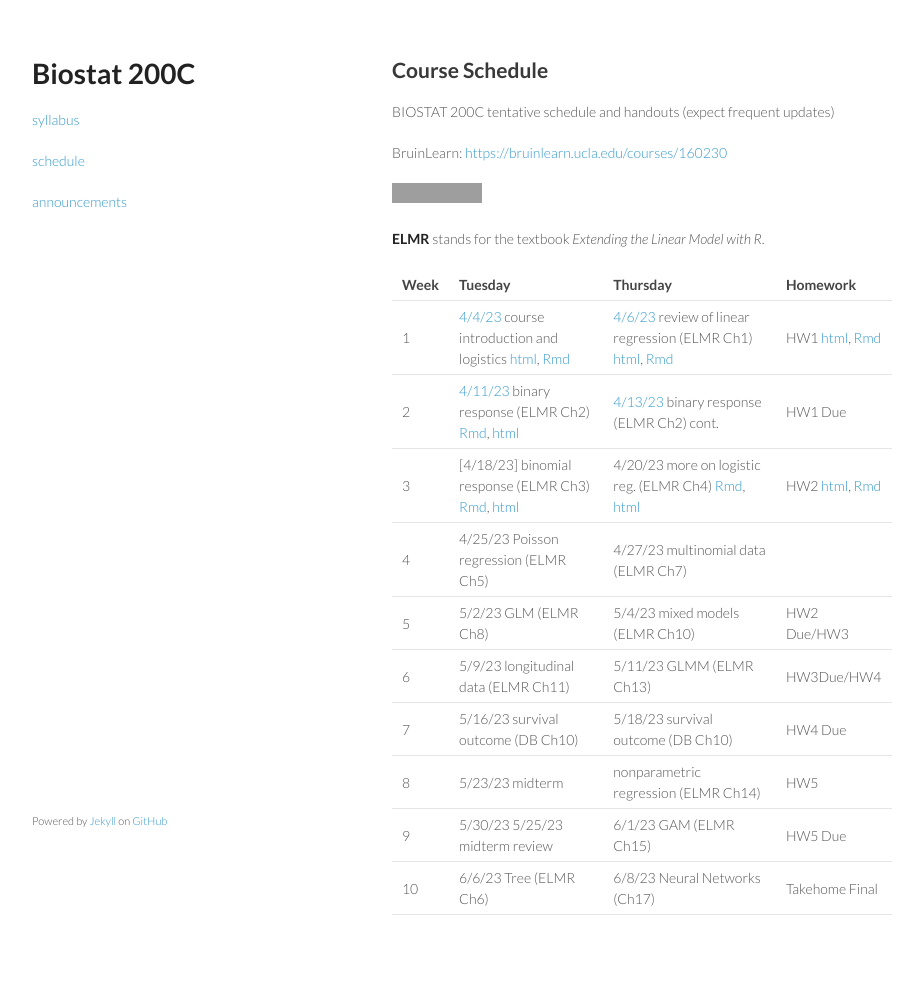
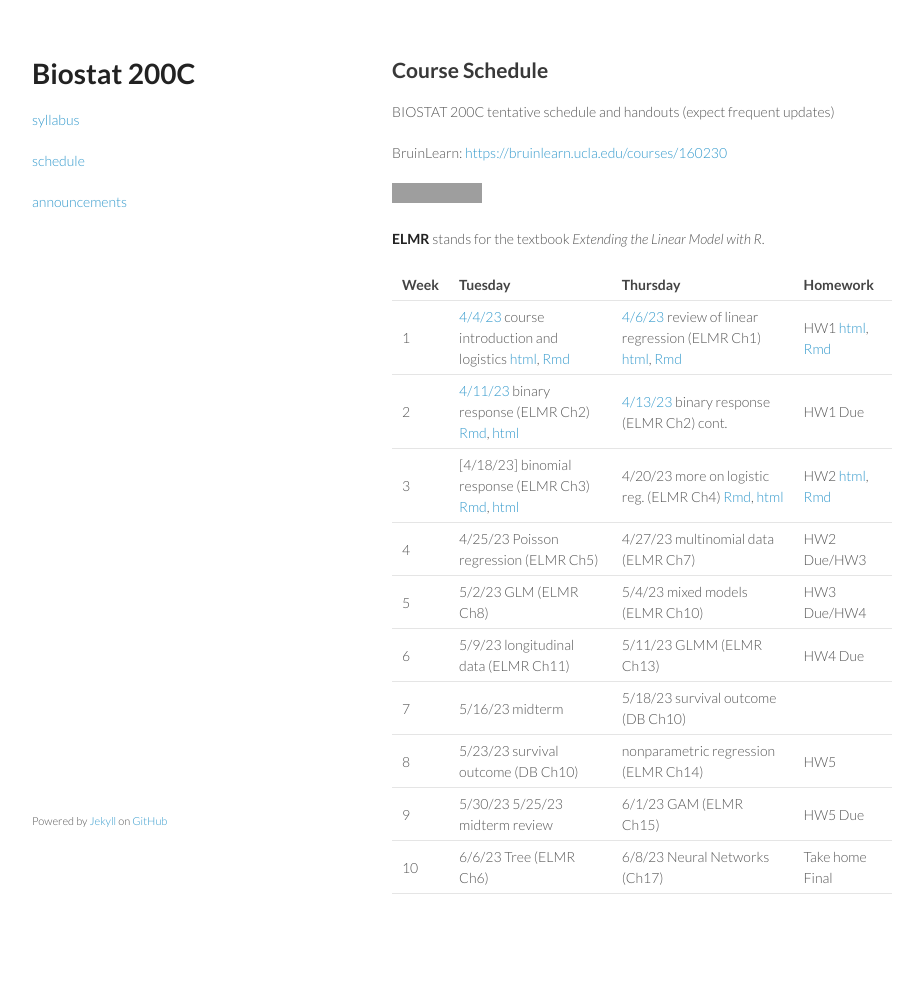
Before and after one commit to ucla-biostat-200c/2023spring, a Jekyll site: the page built from schedule/schedule.md, in a window 1280 px wide. Shown: the whole page, without its empty margins (178-1101 px from the left). Built offline with Jekyll 4.4.1, drawn with Linux system fonts in a browser that asks for light colours; after the commit the page ends 964 px from its top, so only the background shows below that; grey boxes are pictures that could not be loaded.

Commit message:
revise schedule

```diff
--- a/schedule/schedule.md
+++ b/schedule/schedule.md
@@ -18,13 +18,13 @@ BruinLearn: <https://bruinlearn.ucla.edu/courses/160230>
 | 1 |[4/4/23](https://ucla-biostat-200c.github.io/2023spring/biostat200cspring2023/2023/04/04/week1-day1.html) course introduction and logistics [html](../slides/01-intro/intro.html), [Rmd](https://raw.githubusercontent.com/ucla-biostat-200c/2023spring/master/slides/01-intro/intro.Rmd) | [4/6/23](https://ucla-biostat-200c.github.io/2023spring/biostat200cspring2023/2023/04/06/week1-day2.html) review of linear regression (ELMR Ch1) [html](../slides/02-lm/lm.html), [Rmd](https://raw.githubusercontent.com/ucla-biostat-200c/2023spring/master/slides/02-lm/lm.Rmd) | HW1 [html](../hw/hw1.html), [Rmd](https://raw.githubusercontent.com/ucla-biostat-200c/2023spring/master/hw/hw1.Rmd) |
 | 2 | [4/11/23](https://ucla-biostat-200c.github.io/2023spring/biostat200cspring2023/2023/04/11/week2-day1.html) binary response (ELMR Ch2) [Rmd](https://raw.githubusercontent.com/ucla-biostat-200c/2023spring/master/slides/03-binary/binary.Rmd), [html](../slides/03-binary/binary.html) | [4/13/23](https://ucla-biostat-200c.github.io/2023spring/biostat200cspring2023/2023/04/13/week2-day2.html) binary response (ELMR Ch2) cont.|HW1 Due |
 | 3 | [4/18/23] binomial response (ELMR Ch3) [Rmd](https://raw.githubusercontent.com/ucla-biostat-200c/2023spring/master/slides/04-binomial/binomial.Rmd), [html](../slides/04-binomial/binomial.html)  | 4/20/23  more on logistic reg. (ELMR Ch4) [Rmd](https://raw.githubusercontent.com/ucla-biostat-200c/2023spring/master/slides/05-otherlogistic/otherlogistic.Rmd), [html](../slides/05-otherlogistic/otherlogistic.html)  |HW2 [html](../hw/hw2.html), [Rmd](https://raw.githubusercontent.com/ucla-biostat-200c/2023spring/master/hw/hw2.Rmd) |
-| 4 | 4/25/23 Poisson regression (ELMR Ch5) | 4/27/23 multinomial data (ELMR Ch7)  | |
-| 5 | 5/2/23  GLM (ELMR Ch8)  | 5/4/23 mixed models (ELMR Ch10)  |HW2 Due/HW3 |
-| 6 | 5/9/23  longitudinal data (ELMR Ch11)   | 5/11/23 GLMM (ELMR Ch13)   | HW3Due/HW4 |
-| 7 | 5/16/23 survival outcome (DB Ch10)  | 5/18/23 survival outcome (DB Ch10)  | HW4 Due |
-| 8 | 5/23/23  midterm | nonparametric regression (ELMR Ch14) | HW5|
+| 4 | 4/25/23 Poisson regression (ELMR Ch5) | 4/27/23 multinomial data (ELMR Ch7)  | HW2 Due/HW3|
+| 5 | 5/2/23  GLM (ELMR Ch8)  | 5/4/23 mixed models (ELMR Ch10)  | HW3 Due/HW4 |
+| 6 | 5/9/23  longitudinal data (ELMR Ch11)   | 5/11/23 GLMM (ELMR Ch13)   | HW4 Due |
+| 7 | 5/16/23 midterm   | 5/18/23 survival outcome (DB Ch10)  |  |
+| 8 | 5/23/23 survival outcome (DB Ch10)  | nonparametric regression (ELMR Ch14) | HW5|
 | 9 | 5/30/23 5/25/23  midterm review  | 6/1/23 GAM (ELMR Ch15)   | HW5 Due|
-| 10 | 6/6/23 Tree (ELMR Ch6)  | 6/8/23 Neural Networks (Ch17) |Takehome Final |
+| 10 | 6/6/23 Tree (ELMR Ch6)  | 6/8/23 Neural Networks (Ch17) |Take home Final |
 
 <!--
 | 3 | 4/14 binomial response (ELMR 3) \[[Rmd](https://raw.githubusercontent.com/ucla-biostat-200c-2020spring/ucla-biostat-200c-2020spring.github.io/master/slides/04-binomial/binomial.Rmd), [html](../slides/04-binomial/binomial.html)\]  | [4/16](https://ucla-biostat-200c-2020spring.github.io/biostat200cspring2020/2020/04/16/week3-day2.html) more on logistic reg. (ELMR 4) \[[Rmd](https://raw.githubusercontent.com/ucla-biostat-200c-2020spring/ucla-biostat-200c-2020spring.github.io/master/slides/05-otherlogistic/otherlogistic.Rmd), [html](../slides/05-otherlogistic/otherlogistic.html)\] | HW2 \[[Rmd](https://raw.githubusercontent.com/ucla-biostat-200c-2020spring/ucla-biostat-200c-2020spring.github.io/master/hw/hw2/hw2.Rmd), [html](../hw/hw2/hw2.html)\] |
```
